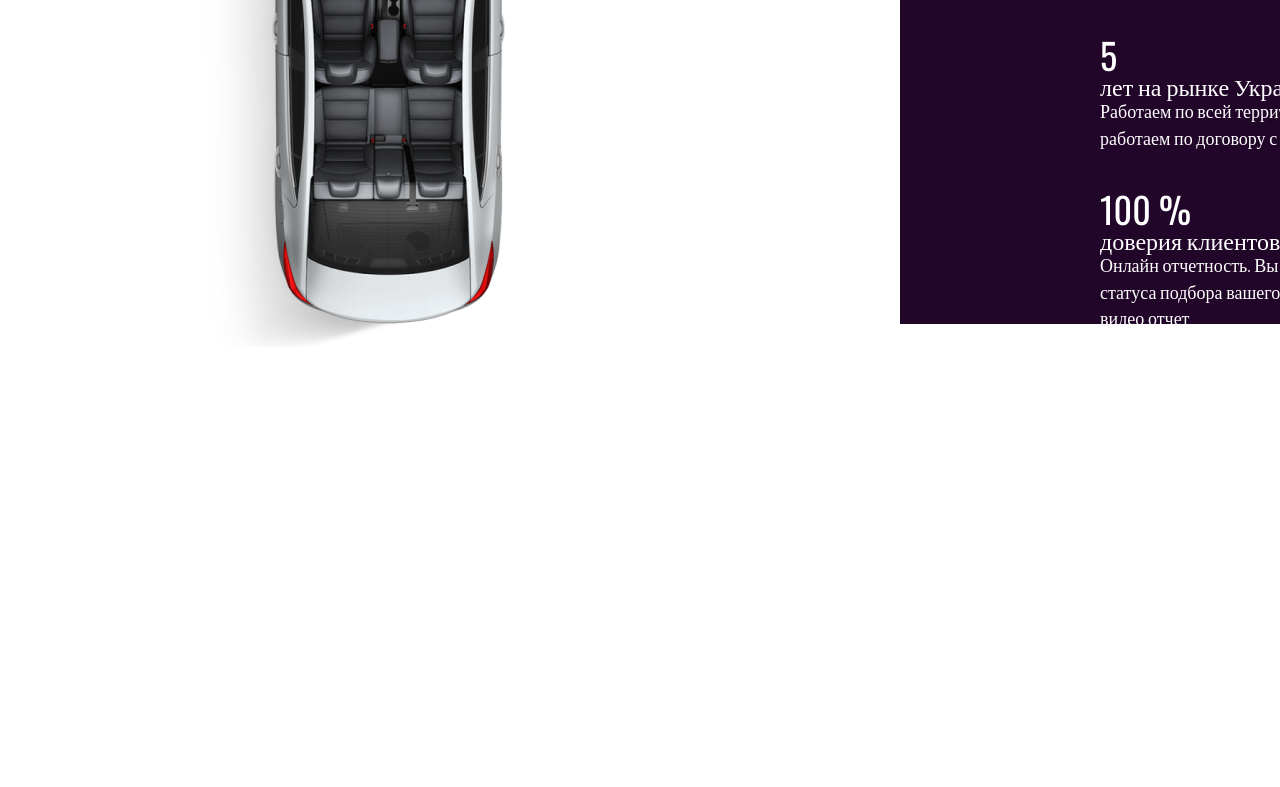
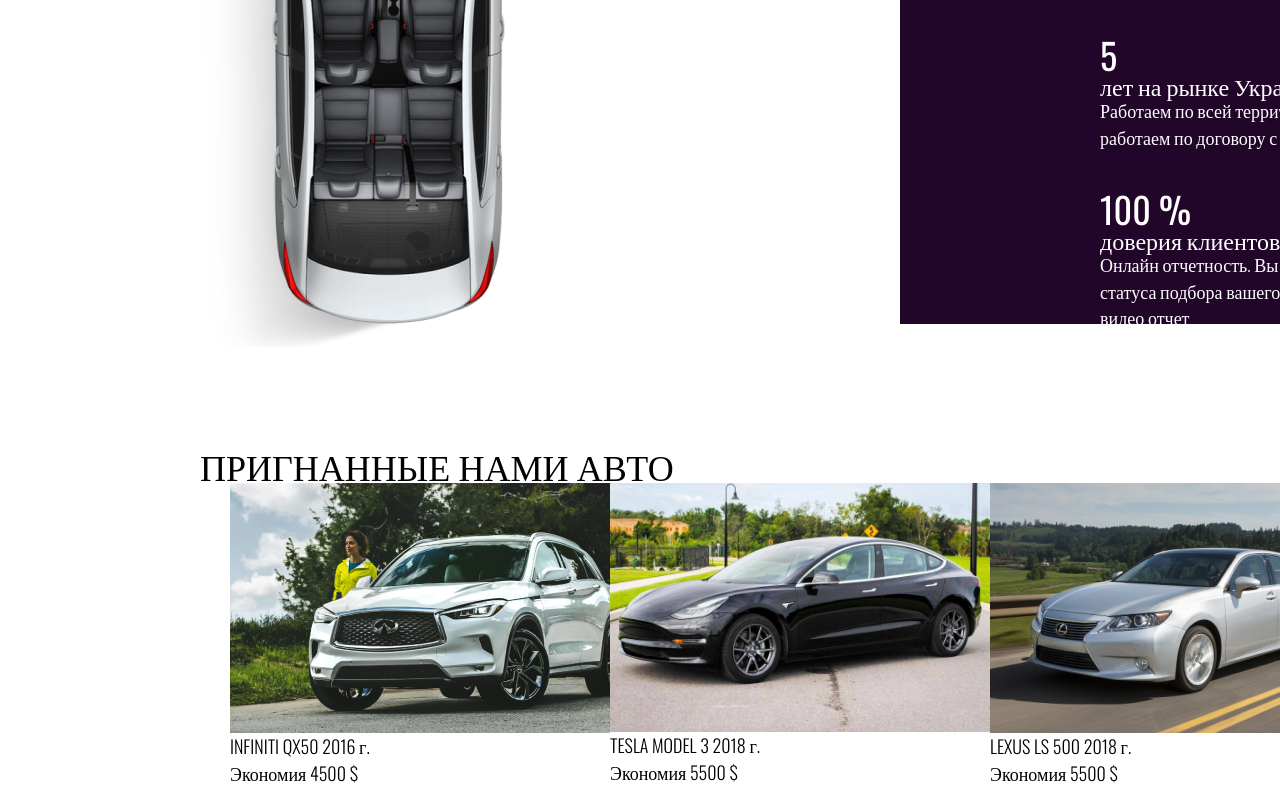
Before and after one commit to SelesPurple/AUTOexpress, a plain HTML site: page index.html in a window 1280 px wide. Shown: the part 2040-2827 px from the top of the page. Before the commit the page ends 2387 px from the top, so only its background shows below. Drawn offline with nearby package versions, Linux system fonts and the light colour scheme.

Commit message:
я устала
в общем по ширине что-то не сходится

```diff
--- a/index.html
+++ b/index.html
@@ -120,5 +120,25 @@
             </div>
         </div>
     </div>
+    <div class="fitted-cars">
+        <h2>пригнанные нами авто</h2>
+        <div class="slider-box">
+            <div class="slide">
+                <div class="slide-img"><img src="img/slide1.png" alt=""></div>
+                <p>INFINITI QX50 2016 г.</p>
+                <p>Экономия 4500 $</p>
+            </div>
+            <div class="slide">
+                <div class="slide-img"><img src="img/slide2.png" alt=""></div>
+                <p> TESLA MODEL 3 2018 г.</p>
+                <p>Экономия 5500 $</p>
+            </div>
+            <div class="slide">
+                <div class="slide-img"><img src="img/slide3.png" alt=""></div>
+                <p> LEXUS LS 500 2018 г.</p>
+                <p>Экономия 5500 $</p>
+            </div>
+        </div>
+    </div>
 </body>
 </html>
--- a/style.scss
+++ b/style.scss
@@ -170,6 +170,24 @@ body {
 
         }
     }
+    .fitted-cars {
+        width: 1200px;
+        margin: 100px 200px;
+        .slider-box {
+            display: flex;
+            justify-content: center;
+            .slide {
+                .slide-img {
+                    min-width: 380px;
+                    img {
+                        width: 100%;
+                    }
+                }
+            }
+        }
+    }
+
+
 
 
 }
```
Also changed, not shown: img/slide1.png (added), img/slide2.png (added), img/slide3.png (added), style.css.
